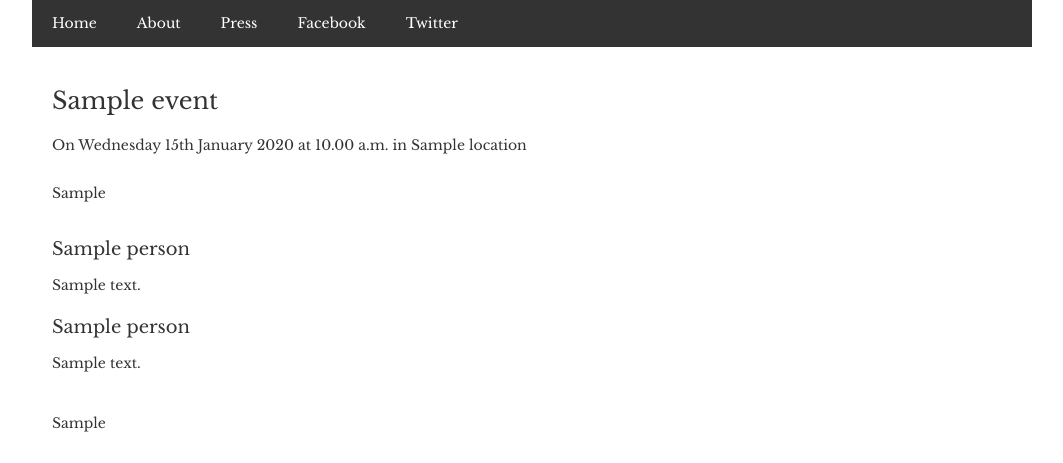
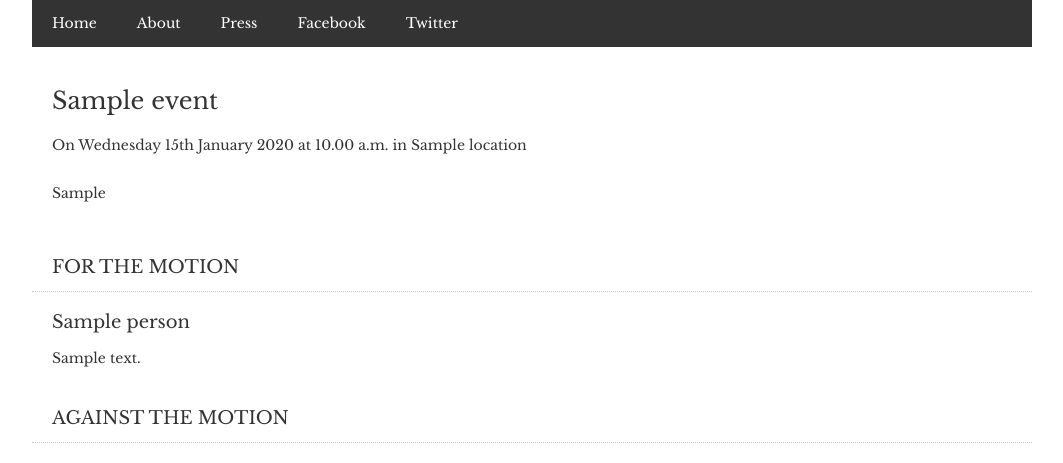
Before and after one commit to jclgoodwin/yorkunion, a Django app: a page that uses events/templates/event.html in a window 1280 px wide. Shown: the part 79-542 px from the top of the page, without its empty margins (108-1171 px from the left). Run offline with Django 3.2, Linux system fonts and the light colour scheme; tables that the repository leaves empty hold one stand-in row (values such as "Sample post").

Commit message:
for and against headings

```diff
--- a/events/templates/event.html
+++ b/events/templates/event.html
@@ -27,6 +27,7 @@
 
 <div class="people">
 	<div class="for">
+	<h3>For the motion</h3>
 	{% for speaker in event.for_the_motion.all %}
 		<div class="person">
 			<h4>{{ speaker.name }}</h4>
@@ -35,6 +36,7 @@
 	{% endfor %}
 	</div>
 	<div class="against">
+	<h3>Against the motion</h3>
 	{% for speaker in event.against_the_motion.all %}
 		<div class="person">
 			<h4>{{ speaker.name }}</h4>
```
